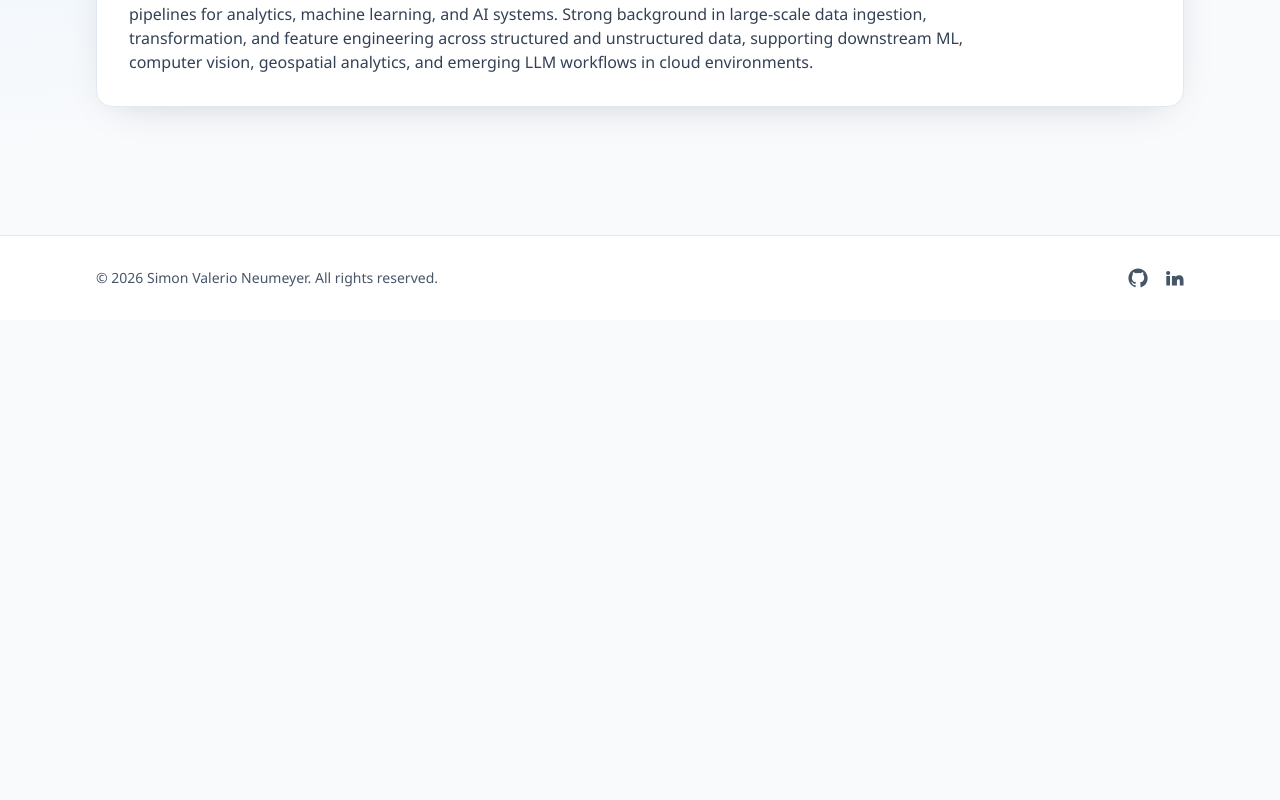
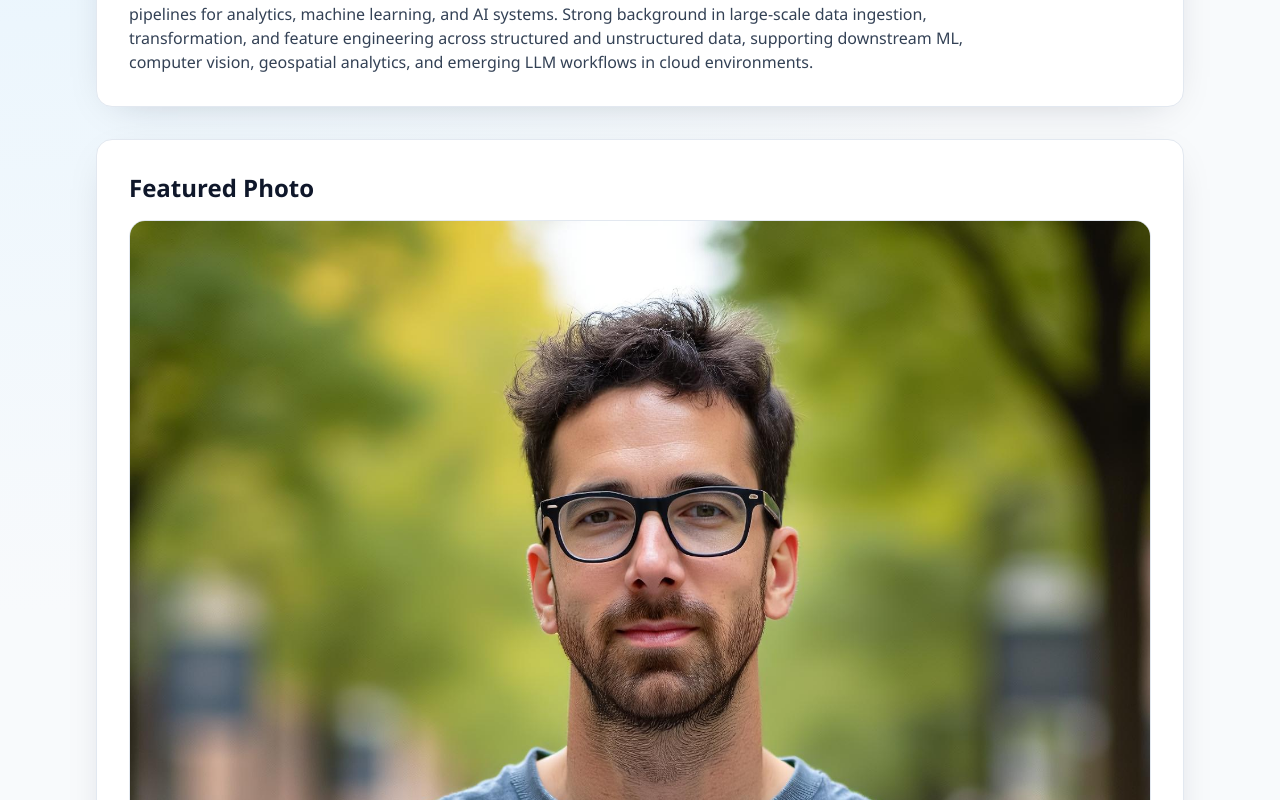
Before and after one commit to simonvalerioneumeyer/simneu, a Next.js app: page / in a window 1280 px wide. Shown: the part 560-1360 px from the top of the page. Before the commit the page ends 880 px from the top, so only its background shows below. Built offline with nearby package versions, Linux system fonts and the light colour scheme.

Commit message:
Add additional front-page featured photo

```diff
--- a/src/app/page.tsx
+++ b/src/app/page.tsx
@@ -1,4 +1,5 @@
 import type { Metadata } from "next";
+import Image from "next/image";
 import Link from "next/link";
 import { GitHubIcon, LinkedInIcon } from "@/components/icons";
 import { siteConfig } from "@/lib/site";
@@ -39,6 +40,19 @@ export default function HomePage() {
           emerging LLM workflows in cloud environments.
         </p>
       </div>
+
+      <div className="card p-8">
+        <h2 className="text-2xl font-semibold text-slate-900">Featured Photo</h2>
+        <div className="mt-4 overflow-hidden rounded-2xl border border-slate-200">
+          <Image
+            src="/images/frontpage-photo.jpeg"
+            alt="Simon Valerio Neumeyer featured portrait"
+            width={1200}
+            height={800}
+            className="h-auto w-full object-cover"
+          />
+        </div>
+      </div>
     </section>
   );
 }
```
Also changed, not shown: public/images/frontpage-photo.jpeg (added).
